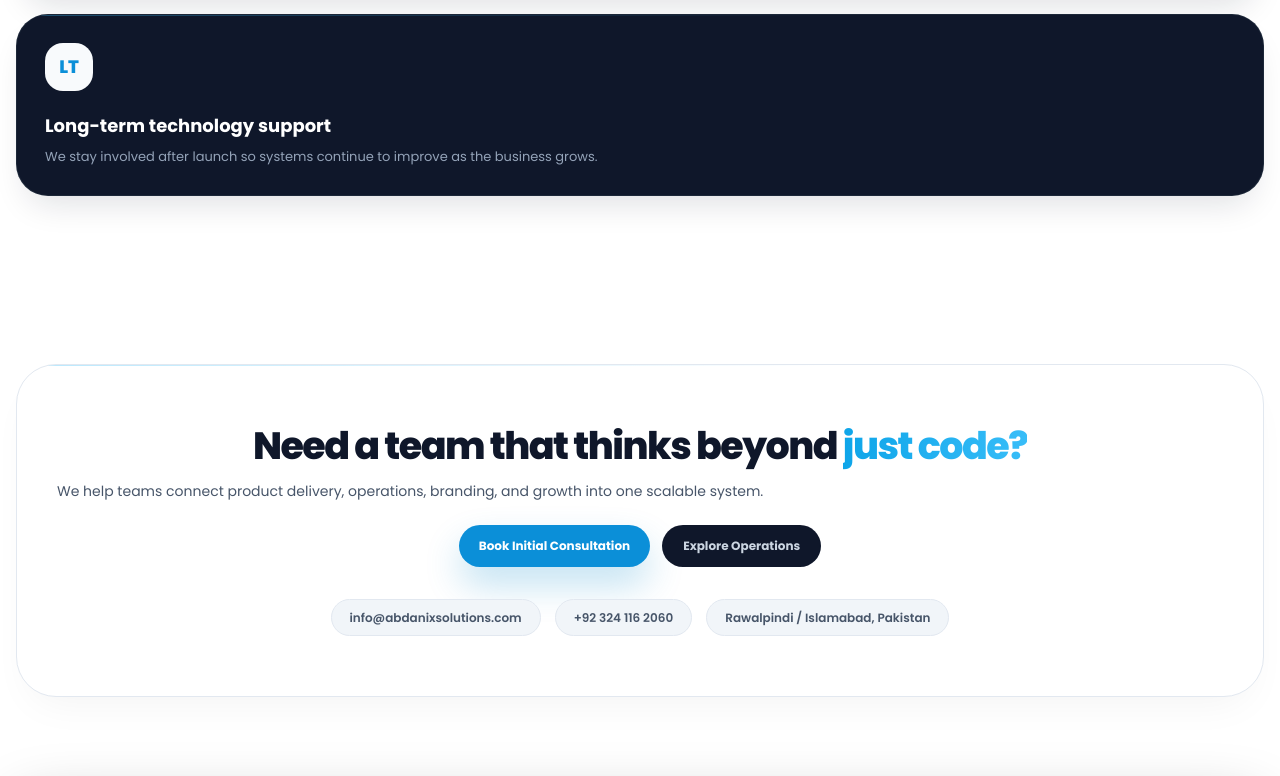
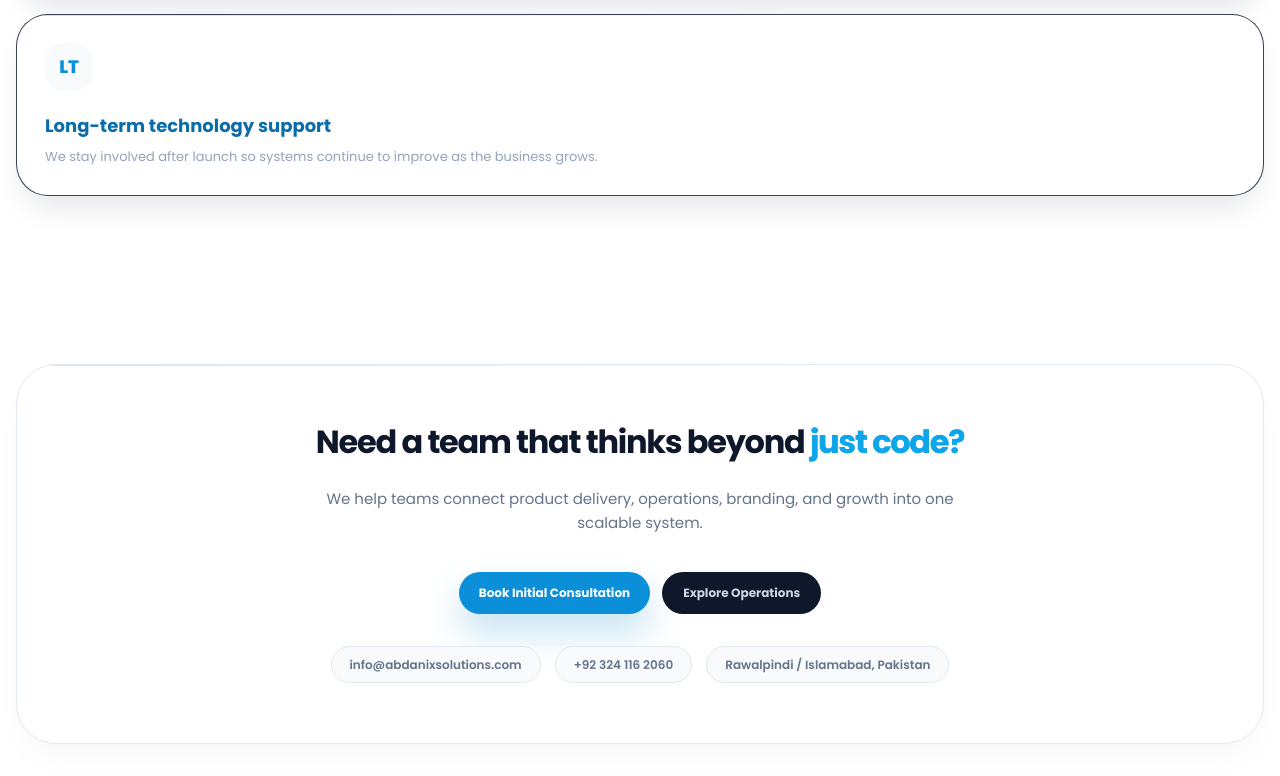
Before and after one commit to fatimah-here/Abdanix_, a React (Vite) app: page /about in a window 1280 px wide. Shown: the part 1424-2200 px from the top of the page. Built offline with nearby package versions, Linux system fonts and the light colour scheme.

Commit message:
about image,cards update

```diff
--- a/src/pages/AboutPage.jsx
+++ b/src/pages/AboutPage.jsx
@@ -8,6 +8,7 @@ export default function AboutPage() {
     <>
       <Seo {...seoPages.about} />
       <PageHero
+      className="about-page-hero"
         eyebrow="About"
         title="The team behind"
         accent="ABDANIX Solutions"
--- a/src/styles.css
+++ b/src/styles.css
@@ -591,7 +591,7 @@ main {
 .work-heading h2,
 .cta-panel h2,
 .page-hero h1 {
-  color: #fff;
+  color:#0F172A;
   font-size: var(--fs-heading-lg);
 }
 
@@ -681,6 +681,15 @@ main {
     padding:138px 0 64px;
 
 }
+.about-page-hero{
+  background:
+  linear-gradient(rgba(11,18,32,.55), rgba(8,17,31,.55)),
+  url('/assets/images/about-hero.jpg');
+
+  background-size: cover;
+  background-position: center;
+  background-repeat:no-repeat;
+}
 
 .contact-page-hero {
   padding-bottom: 40px;
@@ -754,7 +763,7 @@ main {
 .contact-card,
 .legal-card {
   position: relative;
-  background: #0f172a;
+  background:  #ffffff ;
   border: 1px solid rgba(30, 41, 59, .88);
   border-radius: 32px;
   padding: 28px;
@@ -805,7 +814,7 @@ main {
   min-height: 290px;
   padding: 28px 24px 24px;
   border-radius: 30px;
-  background: linear-gradient(180deg, rgba(15, 23, 42, .92), rgba(10, 20, 36, .96));
+  background: #ffffff !important;
   border: 1px solid rgba(56, 189, 248, .12);
   box-shadow: 0 24px 48px -24px rgba(2, 132, 199, .18);
 }
@@ -816,7 +825,7 @@ main {
 }
 
 .service-card h3 {
-  color: #f8fafc;
+  color:  #0a6cab!important;
   font-size: 19px;
   margin-bottom: 12px;
   letter-spacing: -.02em;
@@ -1078,7 +1087,7 @@ main {
 .info-card h3,
 .contact-card h3 {
   margin: 0 0 10px;
-  color: #fff;
+  color: #0a6cab;
   font-size: 18px;
   line-height: 1.2;
 }
@@ -1702,6 +1711,8 @@ main {
   text-transform: uppercase;
 }
 
+/* --- CTA Section: Final Matched & Aligned Version --- */
+
 .cta-panel {
   position: relative;
   overflow: hidden;
@@ -1711,8 +1722,11 @@ main {
   border: 1px solid #e2e8f0;
   box-shadow: 0 20px 40px -15px rgba(0, 0, 0, 0.05);
   text-align: center;
-}
-
+  /* Ensure children are centered */
+  display: flex;
+  flex-direction: column;
+  align-items: center;
+}
 
 .cta-panel::before {
   content: "";
@@ -1726,12 +1740,61 @@ main {
   z-index: 1;
 }
 
+/* --- CTA Section: Final Aligned & Correct Color Version --- */
+
+.cta-panel {
+  position: relative;
+  overflow: hidden;
+  padding: 60px 40px;
+  border-radius: 40px;
+  background: #ffffff;
+  border: 1px solid #e2e8f0;
+  box-shadow: 0 20px 40px -15px rgba(0, 0, 0, 0.05);
+  text-align: center;
+  /* Flexbox for vertical alignment */
+  display: flex;
+  flex-direction: column;
+  align-items: center;
+}
+
+.cta-panel::before {
+  content: "";
+  position: absolute;
+  inset: 0;
+  opacity: 0;
+}
+
+.cta-panel > * {
+  position: relative;
+  z-index: 1;
+}
+
+/* Heading: Fixed Color and Alignment */
 .cta-panel h2 {
-    color: #0f172a !important;
-}
-
+  color: #0f172a !important; /* Wahi Dark color jo baqi pages par hai */
+  font-weight: 700;
+  font-size: 32px;            /* Size matched with services heading */
+  margin-bottom: 12px;
+  max-width: 800px;
+  margin-left: auto !important;
+  margin-right: auto !important;
+  text-align: center;
+}
+
+/* Paragraph: Fixed Alignment */
 .cta-panel p {
-    color: #475569 !important;
+  color: #64748b !important;
+  font-size: 15px;
+  line-height: 1.6;
+  max-width: 650px;
+  margin-left: auto !important;
+  margin-right: auto !important;
+  text-align: center;
+}
+
+/* Highlighted Text (MERN, Just Code etc) */
+.cta-panel h2 span {
+  color: #0ea5e9 !important; /* Sirf highlight wala hissa blue rahay ga */
 }
 
 .contact-chips {
@@ -1747,16 +1810,17 @@ main {
   align-items: center;
   padding: 8px 18px;
   border-radius: 999px;
-  background: #f1f5f9;
+  background: #f8fafc;
   border: 1px solid #e2e8f0;
-  color: #475569;
+  color: #64748b;
   font-size: 12px;
   font-weight: 600;
   transition: all 0.2s ease;
 }
+
 .contact-chip:hover {
   background: #e2e8f0;
-  color: #0f172a;
+  color: #0a6cab;
   transform: translateY(-2px);
   cursor: pointer;
 }
```
Also changed, not shown: 1 other file (tests, documents, lock files or other folders).
